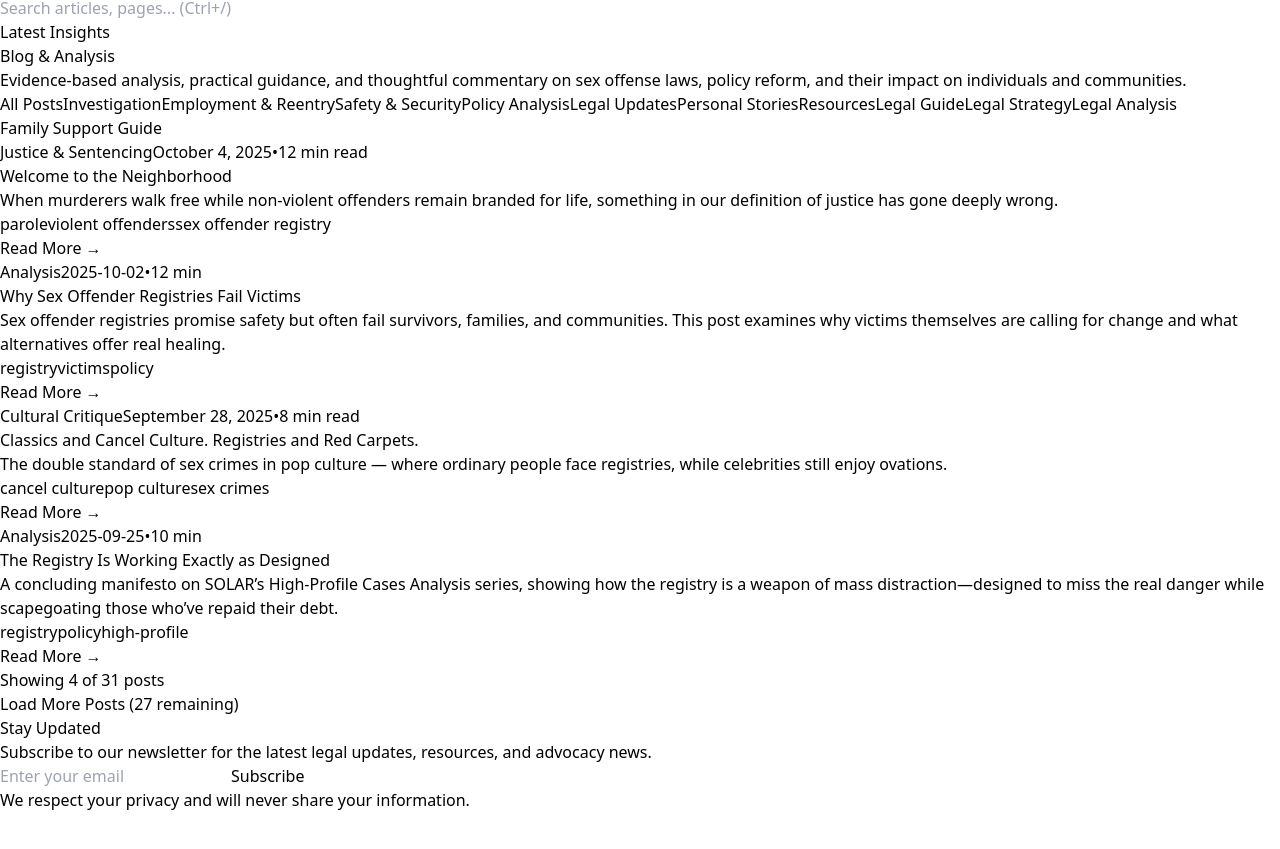
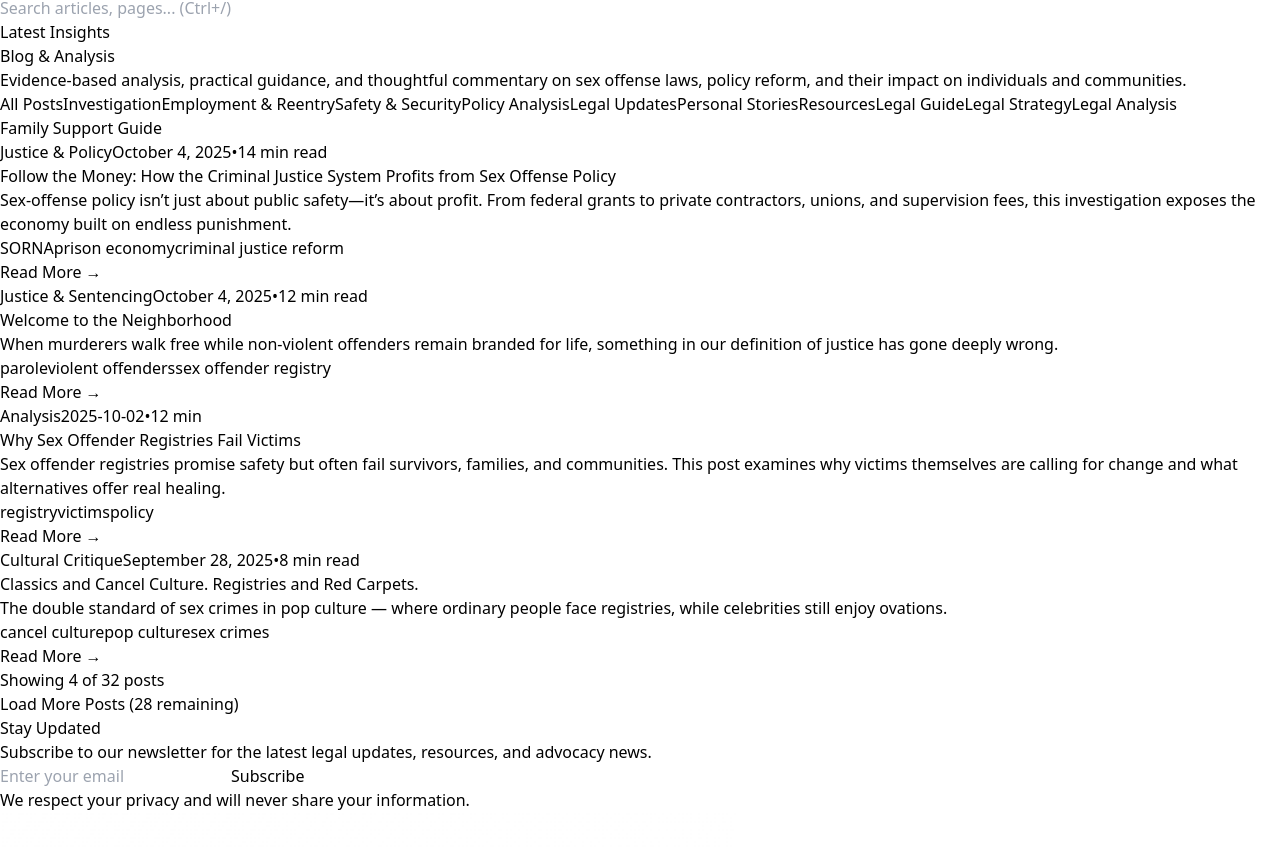
Before and after one commit to projectsolarrecon/Solar, a React (Vite) app: page /blog in a window 1280 px wide. Shown: the part 3036-3885 px from the top of the page. Built offline with nearby package versions, Linux system fonts and the light colour scheme.

Commit message:
Update blogPosts.ts

```diff
--- a/src/data/blogPosts.ts
+++ b/src/data/blogPosts.ts
@@ -12,6 +12,18 @@ export interface BlogPost {
 
 export const allBlogPosts: BlogPost[] = [
   // Insert this object at the TOP of the exported array (newest-first):
+{
+  id: "follow-the-money-2025-10-04",
+  title: "Follow the Money: How the Criminal Justice System Profits from Sex Offense Policy",
+  excerpt:
+    "Sex-offense policy isn’t just about public safety—it’s about profit. From federal grants to private contractors, unions, and supervision fees, this investigation exposes the economy built on endless punishment.",
+  author: "The SOLAR Project",
+  date: "October 4, 2025",
+  readTime: "14 min read",
+  category: "Justice & Policy",
+  tags: ["SORNA", "prison economy", "criminal justice reform", "registry", "private contracts", "union lobbying"],
+  path: "/blog/follow-the-money",
+},
 {
   id: "welcome-to-the-neighborhood-2025-10-04",
   title: "Welcome to the Neighborhood",
```
